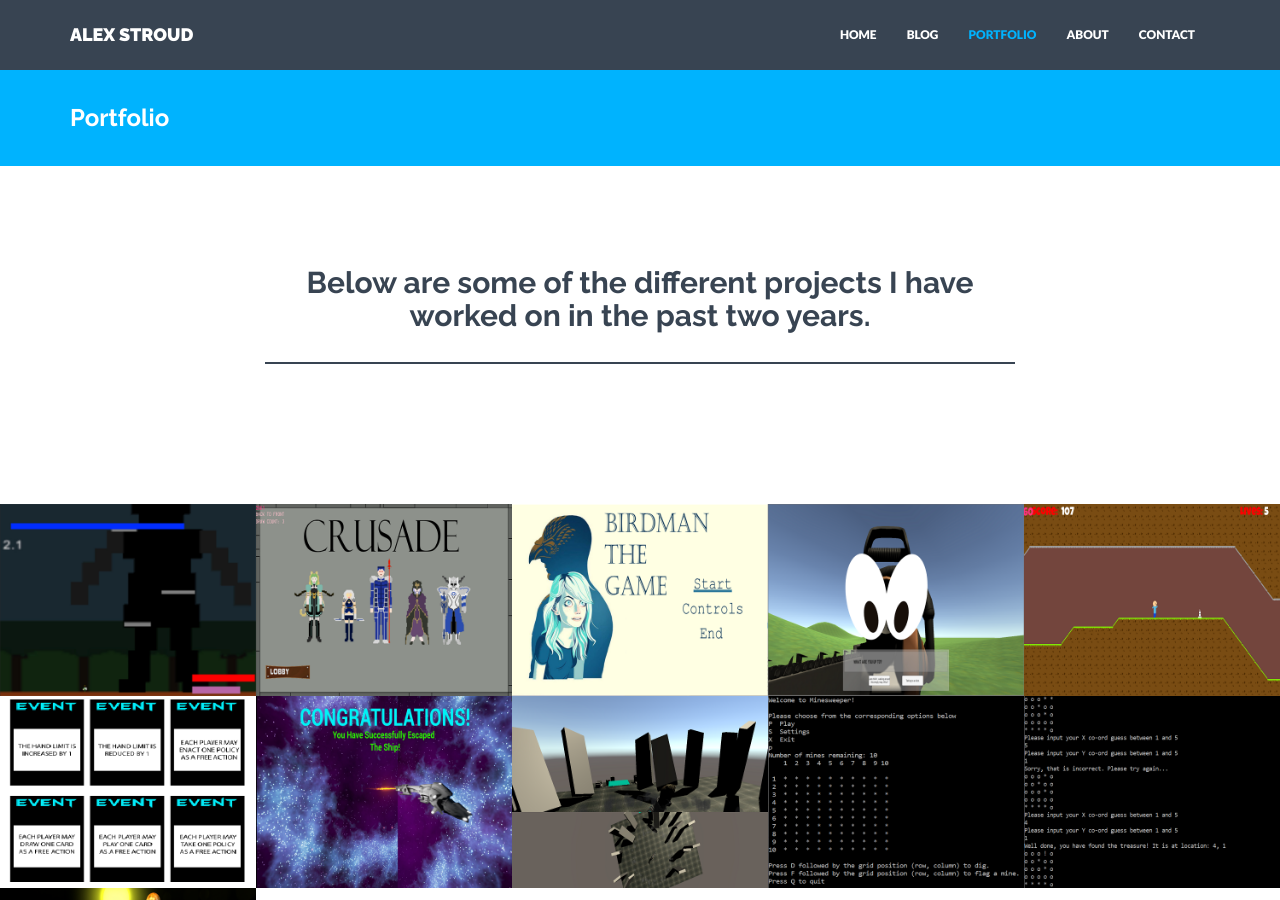
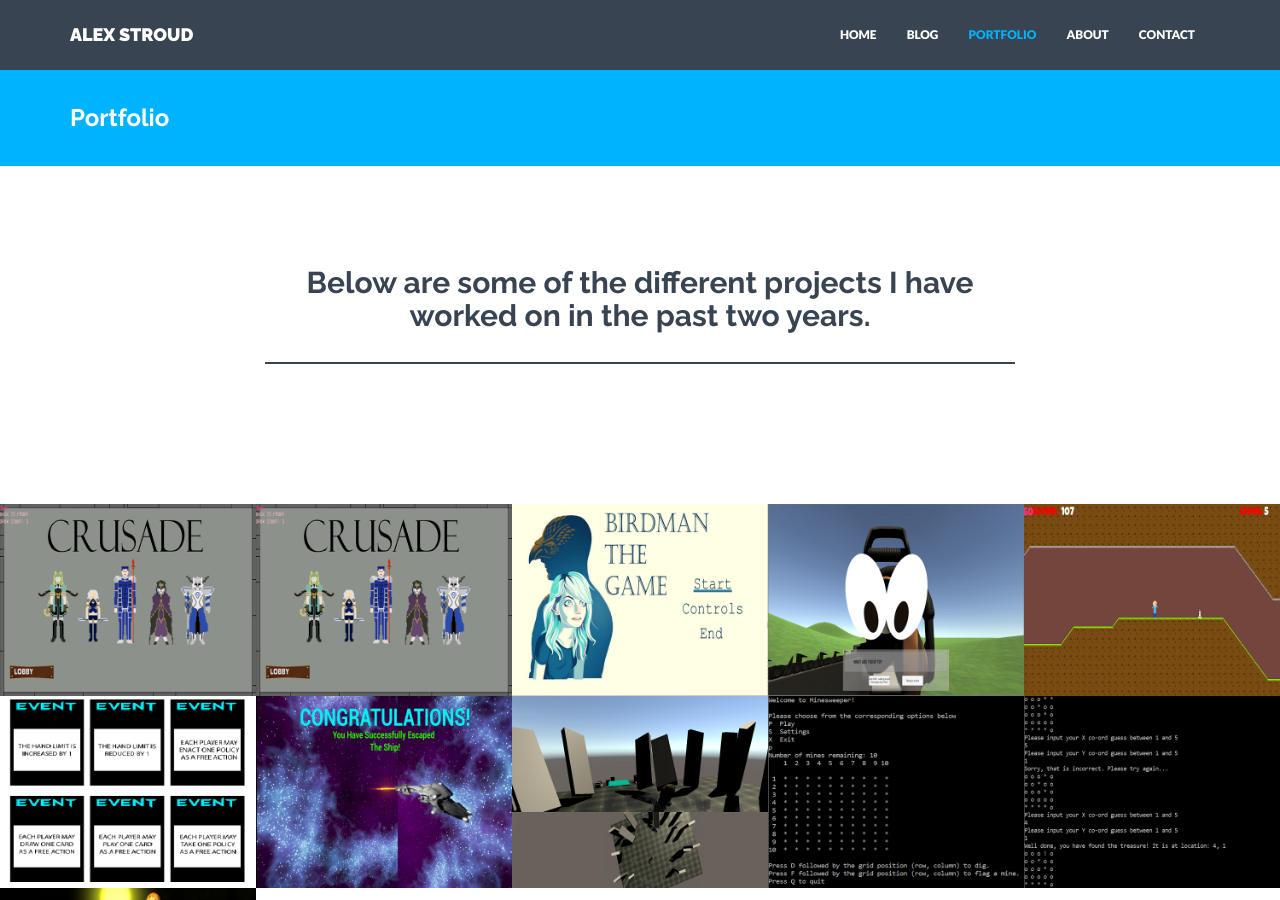
Before and after one commit to Stroudie2/Stroudie2.github.io, a Jekyll site: the page built from portfolio.html, in a window 1280 px wide and 900 px high. Built offline with Jekyll 4.4.1, drawn with Linux system fonts in a browser that asks for light colours; nearby versions of some CDN libraries.

Commit message:
Update 2018-10-11-shadow-of-atari.markdown

```diff
--- a/_projects/2018-10-11-shadow-of-atari.markdown
+++ b/_projects/2018-10-11-shadow-of-atari.markdown
@@ -5,8 +5,8 @@ date:   2018-10-11 13:40:00
 author: Alex Stroud
 categories:
 - project
-img: ShadowOfAtariThumbnail.png
-thumb: ShadowOfAtariThumbnail.png
+img: CrusadeThumbnail.png
+thumb: CrusadeThumbnail.png
 carousel:
 - ShadowOfAtari1.png
 - ShadowOfAtari2.png
```
